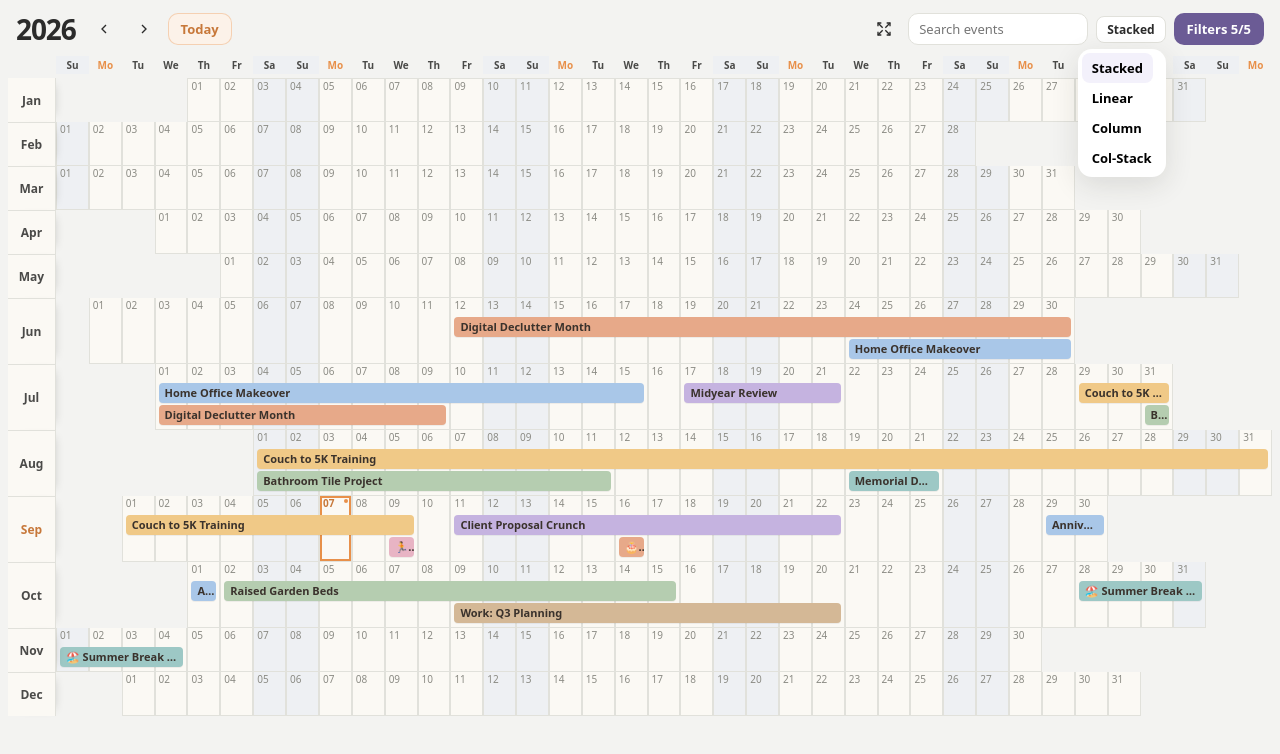
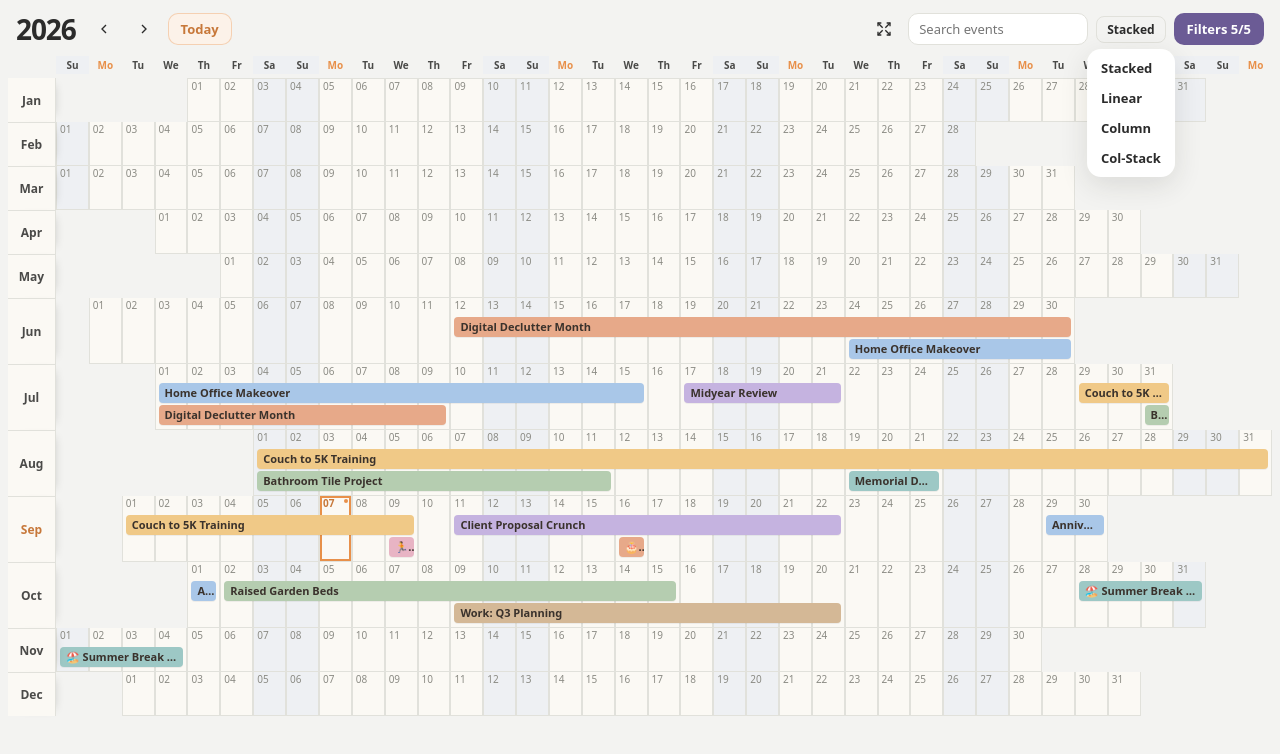
Before and after one commit to gzd2032/linear_calendar_obsidian, a website with bundled scripts: page preview/index.html in a window 1280 px wide. Both pictures are taken after a click on the button "Stacked". Built offline with nearby package versions, Linux system fonts and the light colour scheme.

Commit message:
Polish view menu and popover close button styles.
Co-authored-by: Cursor <cursoragent@cursor.com>

```diff
--- a/styles.css
+++ b/styles.css
@@ -131,7 +131,7 @@
 	padding: 4px 10px;
 	font-size: 12px;
 	border: 1px solid var(--byc-line);
-	background: #fff;
+	background: transparent;
 	border-radius: 8px;
 	min-width: 5.5em;
 }
@@ -156,6 +156,9 @@
 	min-width: 0;
 	width: max-content;
 	padding: 4px;
+	left: 50%;
+	right: auto;
+	transform: translateX(-50%);
 }
 
 .byc-menu.is-hidden {
@@ -168,18 +171,36 @@
 	white-space: nowrap;
 	text-align: left;
 	border: 0;
-	background: transparent;
-	border-radius: 8px;
+	outline: none;
+	box-shadow: none;
+	background: none !important;
+	background-color: transparent !important;
+	border-radius: 0;
 	padding: 6px 10px;
 	cursor: pointer;
 	font: inherit;
 	font-size: 13px;
 	font-weight: 700;
+	color: var(--byc-text);
+	-webkit-appearance: none;
+	appearance: none;
 }
 
 .byc-mode-option:hover,
+.byc-mode-option:focus,
+.byc-mode-option:focus-visible,
+.byc-mode-option:active,
 .byc-mode-option.is-active {
-	background: #f3f1fb;
+	background: none !important;
+	background-color: transparent !important;
+	box-shadow: none;
+}
+
+.byc-mode-option:hover {
+	background: color-mix(in srgb, #4a7ab5 12%, #fff) !important;
+	background-color: color-mix(in srgb, #4a7ab5 12%, #fff) !important;
+	color: #1a3a6b;
+	border-radius: 8px;
 }
 
 .byc-menu-empty {
@@ -818,7 +839,7 @@
 	border: none;
 	outline: none;
 	box-shadow: none;
-	background: transparent;
+	background: transparent !important;
 	color: #a3a39c;
 	font-size: 22px;
 	line-height: 1;
@@ -830,7 +851,7 @@
 }
 
 .byc-popover-close:hover {
-	background: rgba(0, 0, 0, 0.05);
+	background: rgba(0, 0, 0, 0.05) !important;
 	color: #666;
 	border: none;
 	box-shadow: none;
@@ -839,6 +860,7 @@
 .byc-popover-close:focus,
 .byc-popover-close:focus-visible,
 .byc-popover-close:active {
+	background: transparent !important;
 	border: none;
 	outline: none;
 	box-shadow: none;
```
